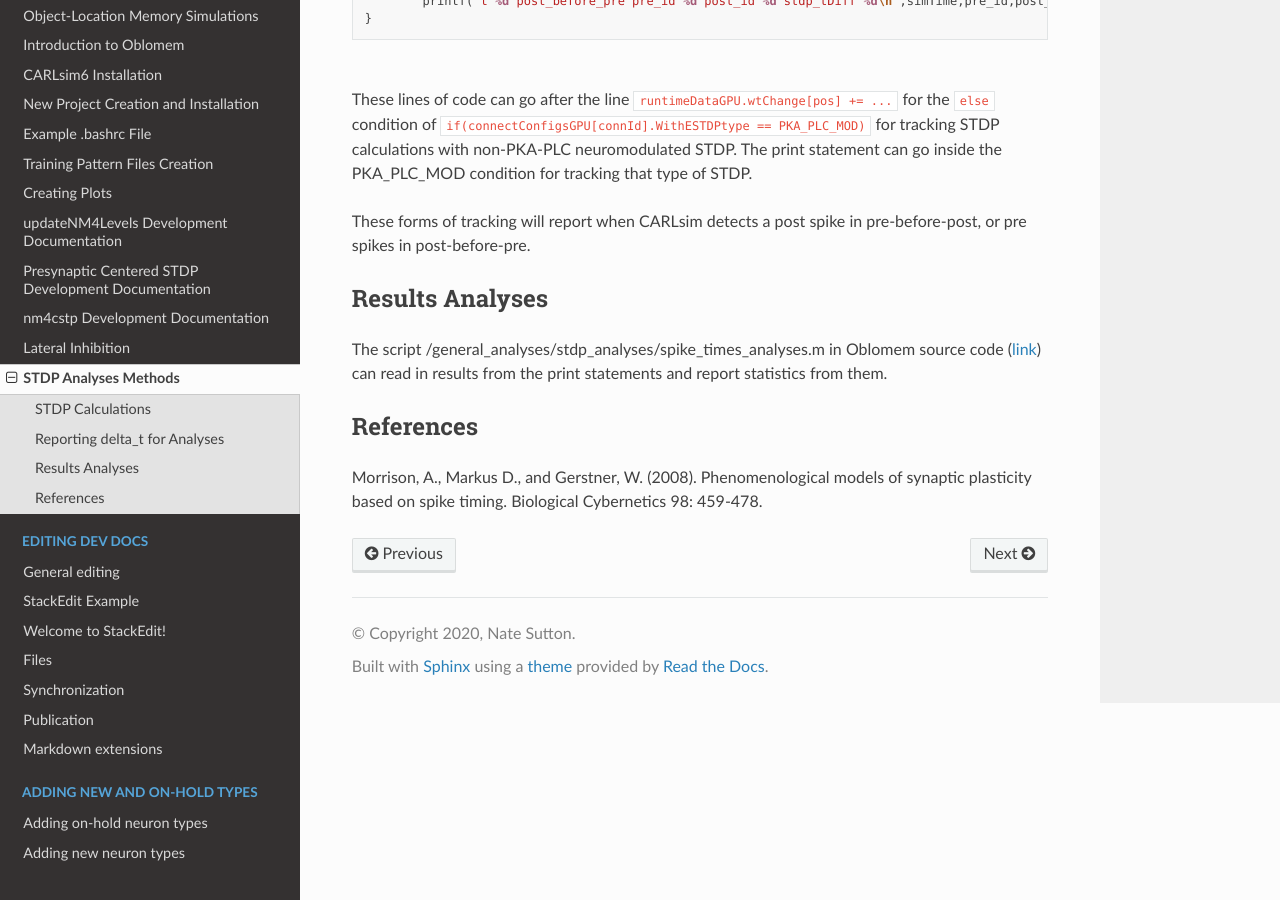
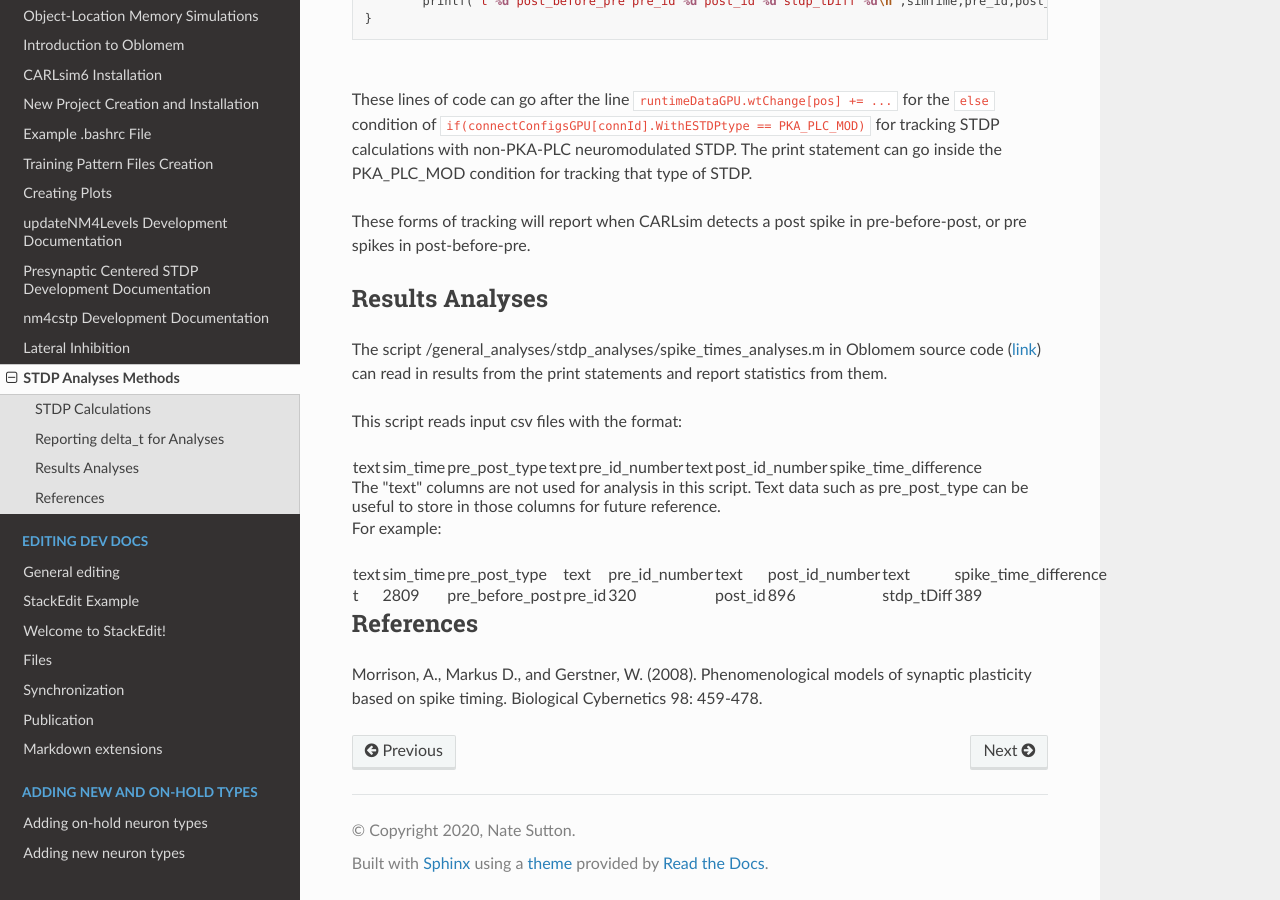
Before and after one commit to Hippocampome-Org/hco_dev_docs, a Sphinx documentation site: the page built from docs/oblomem/stdp_analyses.md, in a window 1280 px wide and 900 px high, scrolled down 1486 px. Built offline with Sphinx 7.4.7 and the Read the Docs theme 3.1.0, drawn with Linux system fonts in a browser that asks for light colours.

Commit message:
added stdp_analyses document

```diff
--- a/docs/oblomem/stdp_analyses.md
+++ b/docs/oblomem/stdp_analyses.md
@@ -45,6 +45,18 @@ These forms of tracking will report when CARLsim detects a post spike in pre-bef
 
 The script /general_analyses/stdp_analyses/spike_times_analyses.m in Oblomem source code ([link](https://github.com/Hippocampome-Org/oblomem)) can read in results from the print statements and report statistics from them.
 
+This script reads input csv files with the format:
+<table>
+	<tr><td>text</td><td>sim_time</td><td>pre_post_type</td><td>text</td><td>pre_id_number</td><td>text</td><td>post_id_number</td><td>spike_time_difference</td></tr>
+</table>
+The "text" columns are not used for analysis in this script. Text data such as pre_post_type can be useful to store in those columns for future reference.
+
+For example:
+<table>
+	<tr><td>text</td><td>sim_time</td><td>pre_post_type</td><td>text</td><td>pre_id_number</td><td>text</td><td>post_id_number</td><td>text</td><td>spike_time_difference</td></tr>
+	<tr><td>t</td><td>2809</td><td>pre_before_post</td><td>pre_id</td><td>320</td><td>post_id</td><td>896</td><td>stdp_tDiff</td><td>389</td></tr>
+</table>
+
 ## References
 
 Morrison, A., Markus D., and Gerstner, W. (2008). Phenomenological models of synaptic plasticity based on spike timing. Biological Cybernetics 98: 459-478.
```
